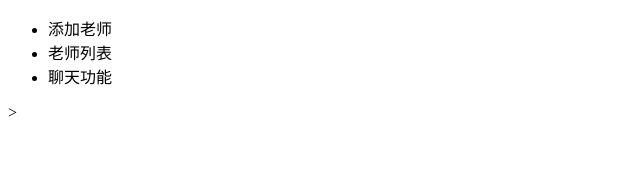
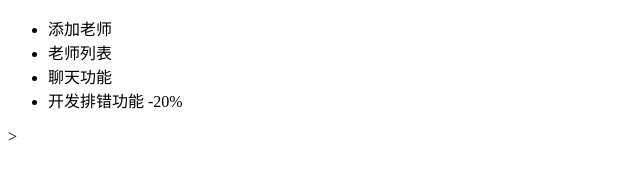
Before and after one commit to Mwangmeng3038/teacher, a plain HTML site: page index.html in a window 1280 px wide. Shown: the whole page, without its empty margins (0-640 px from the left). Drawn offline with Linux system fonts and the light colour scheme.

Commit message:
排错功能开发完成20%

```diff
--- a/index.html
+++ b/index.html
@@ -9,6 +9,7 @@
 		<li>添加老师</li>
 		<li>老师列表</li>
 		<li>聊天功能</li>
+		<li>开发排错功能 -20%</li>
 	</ul>
 </body>
 </html>>
```
